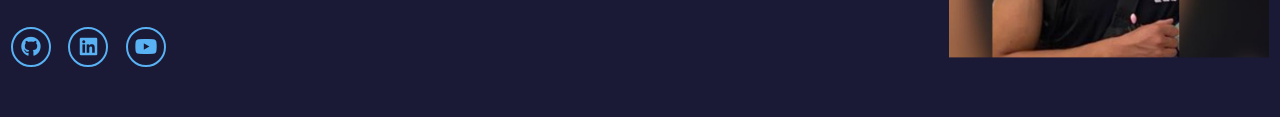
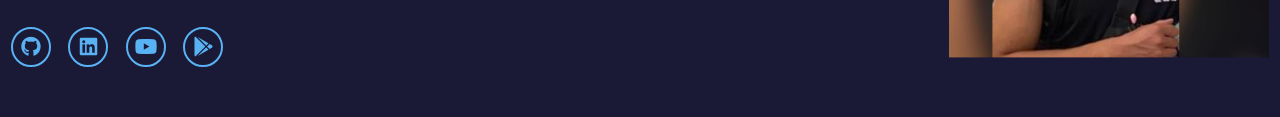
Before and after one commit to IvanENERGY/IvanCTF.github.io, a plain HTML site: page index.html in a window 1280 px wide. Shown: the part 472-589 px from the top of the page. Drawn offline with nearby package versions, Linux system fonts and the light colour scheme.

Commit message:
add google play icon

```diff
--- a/index.html
+++ b/index.html
@@ -65,6 +65,10 @@
                     <a href="https://github.com/IvanENERGY">  <i class="fa-brands fa-github"></i>              </a>
                     <a href="https://www.linkedin.com/in/tsz-fung-chan-ivan/">    <i class="fa-brands fa-linkedin"></i>           </a>
                     <a href="https://www.youtube.com/channel/UCQqULq5lB77SmB4r7Y5wDQg/">  <i class="fa-brands fa-youtube"></i></a>
+                    <a href="" onClick="(function(e){
+                        alert('avaliable soon ');
+                        return false;
+                    })(arguments[0]);return false;" ><i class="fa-brands fa-google-play"></i></a>
                 </div>
             </div>
             <!-- <a href="#" class="btn">Download CV</a> -->
```
